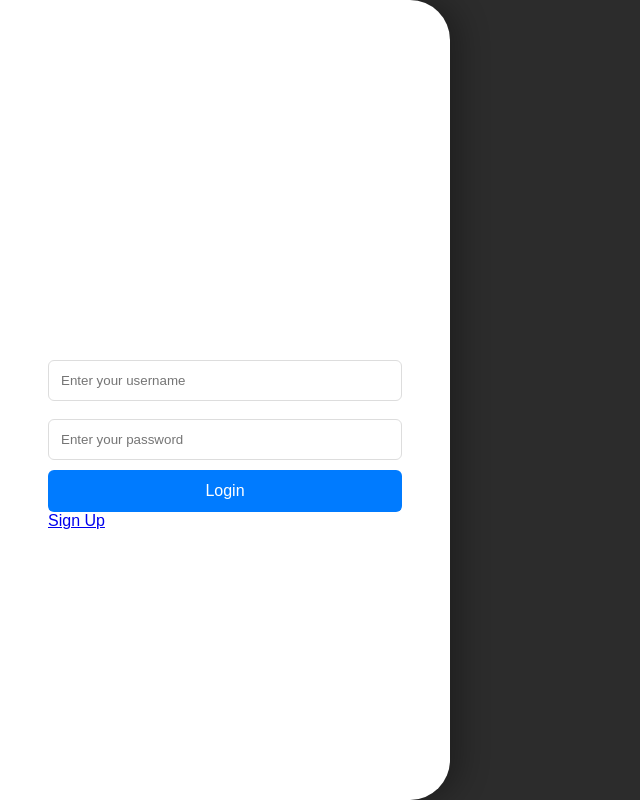
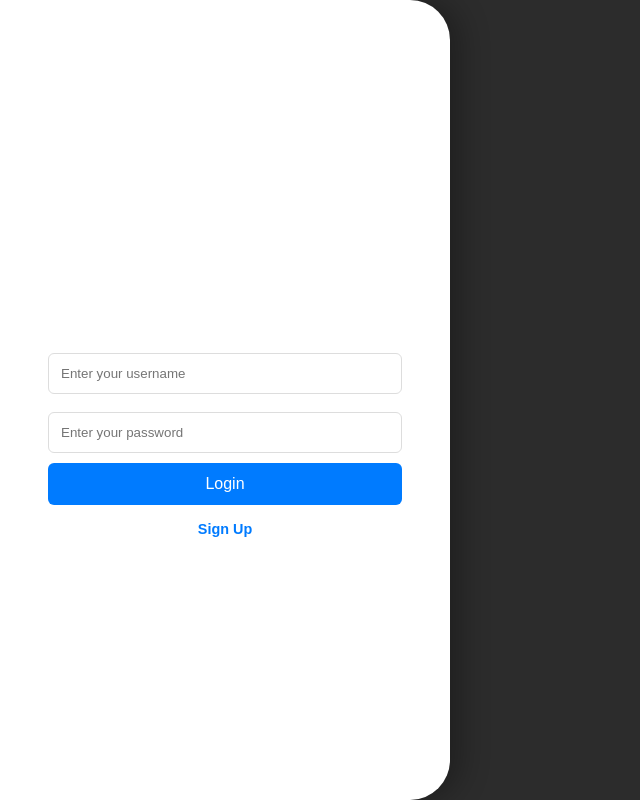
Before and after one commit to AlexBremnerIsThisAvailable/ASSESSMENT-TASK-3, a Flask app: page / in a window 1280 px wide. Shown: the whole page, without its empty margins (0-640 px from the left). Run offline with Flask 3, Linux system fonts and the light colour scheme.

Commit message:
added back code on the footer links

```diff
--- a/static/styles.css
+++ b/static/styles.css
@@ -242,3 +242,40 @@ button {
 button:hover {
     background-color: #0056b3;
 }
+/* below this line is code that could or could not work */ /* it worked👌 */
+.footer-link a {
+    color: #007bff;
+    text-decoration: none;
+    margin: 0 10px;
+    font-weight: bold;
+    transition: color 0.3s ease;
+    display: inline-block;
+}
+
+.footer-link a:hover {
+    color: #0056b3;
+}
+
+
+.footer-link {
+    text-align: center;
+    margin-top: 1rem;
+    font-size: 0.9rem;
+}
+
+
+.footer-link a.button-link {
+    background-color: #f0f0f0;
+    padding: 8px 16px;
+    border-radius: 4px;
+    border: 1px solid #ddd;
+    color: #333;
+    font-weight: normal;
+}
+
+.footer-link a.button-link:hover {
+    background-color: #e0e0e0;
+    color: #007bff;
+    text-decoration: none;
+    font-weight: bold;
+}
```
